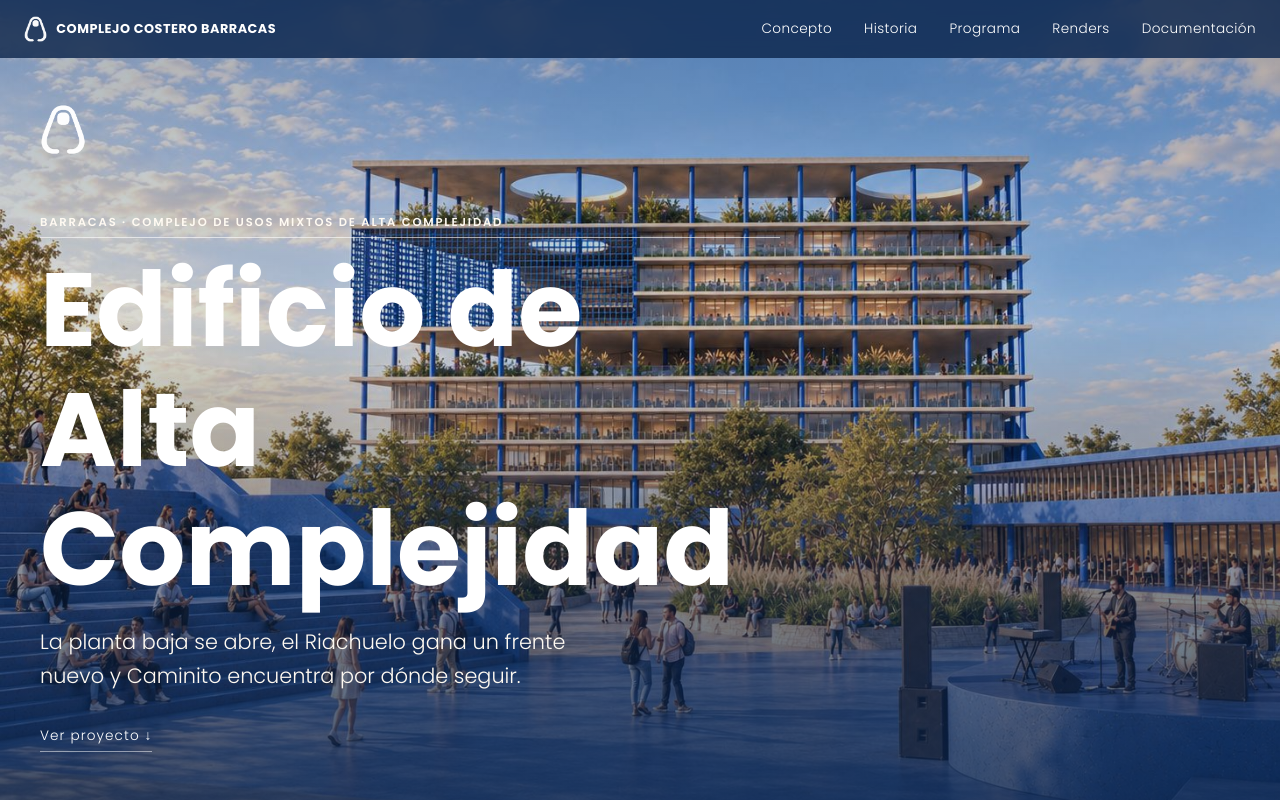
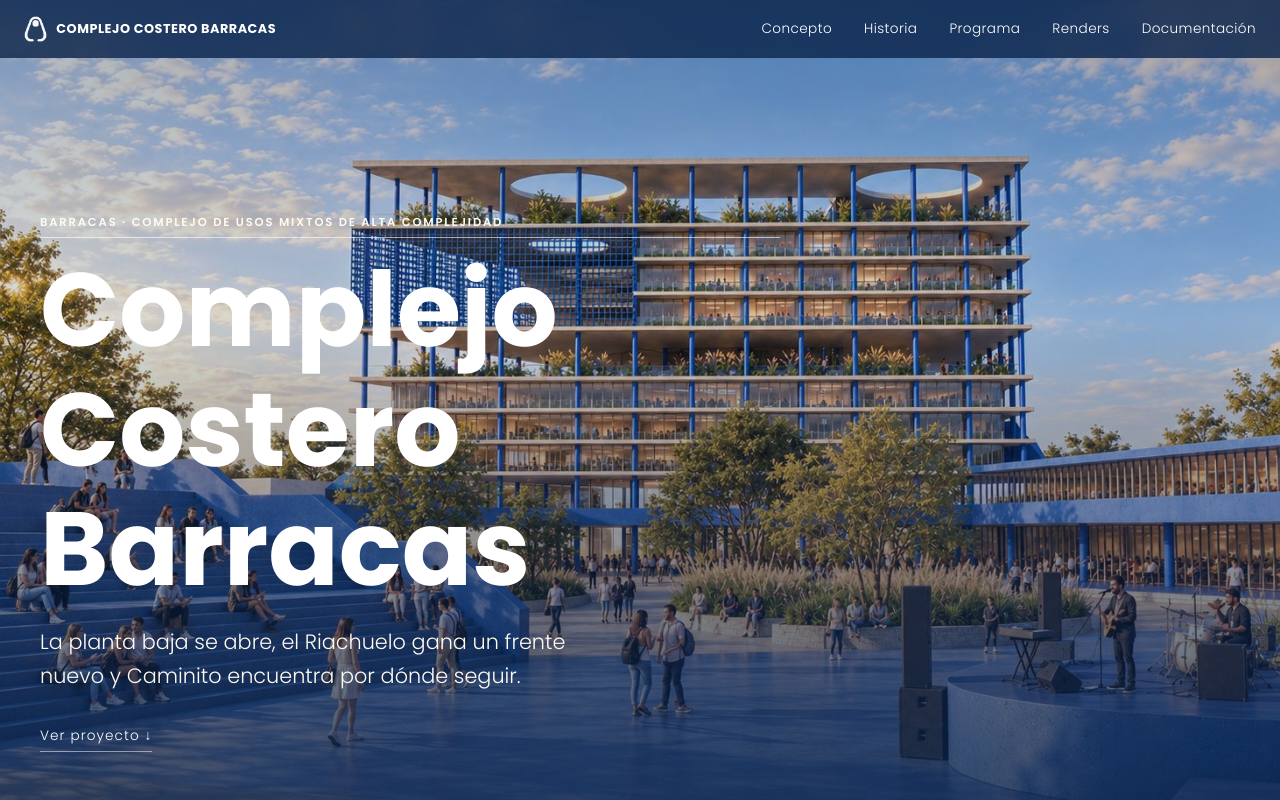
Before and after one commit to Bagliani/Edificio-alta-complejidad, a plain HTML site: page docs/index.html in a window 1280 px wide. Shown: the top 800 px of the page. Drawn offline with Linux system fonts and the light colour scheme.

Commit message:
Saca el logo de la portada y reemplaza el nombre del proyecto por Complejo Costero Barracas
Deja el logo solo en la barra de navegación. El edificio ya no se nombra por su
dirección (Cerri 998) ni por el descriptor genérico "Edificio de Alta Complejidad":
se usa el nombre real del proyecto o "este edificio de alta complejidad", salvo la
mención inicial de ubicación en Concepto y la dirección en el pie de página.

Co-Authored-By: Claude Sonnet 5 <noreply@anthropic.com>

```diff
--- a/docs/index.html
+++ b/docs/index.html
@@ -3,7 +3,7 @@
 <head>
 <meta charset="UTF-8">
 <meta name="viewport" content="width=device-width, initial-scale=1.0">
-<title>Complejo Costero Barracas · Edificio de Alta Complejidad</title>
+<title>Complejo Costero Barracas · Edificio de alta complejidad en Barracas</title>
 <link rel="icon" type="image/png" href="img/favicon.png">
 <link rel="preconnect" href="https://fonts.googleapis.com">
 <link rel="preconnect" href="https://fonts.gstatic.com" crossorigin>
@@ -30,9 +30,8 @@
     <img class="hero__img" src="Renders-web/render-fachada-principal.jpg" alt="Fachada principal del complejo">
     <div class="hero__scrim"></div>
     <div class="hero__content">
-      <img class="hero__logo" src="img/logo.png" alt="Complejo Costero Barracas">
       <p class="eyebrow">Barracas · Complejo de usos mixtos de alta complejidad</p>
-      <h1>Edificio de Alta Complejidad</h1>
+      <h1>Complejo Costero Barracas</h1>
       <p class="hero__lead">La planta baja se abre, el Riachuelo gana un frente nuevo y Caminito encuentra por dónde seguir.</p>
       <a class="hero__scroll" href="#concepto">Ver proyecto ↓</a>
     </div>
@@ -235,8 +234,8 @@
           Cuando cae el sol, la plaza se convierte en escenario: la tarima cultural se activa, los
           locales gastronómicos de la cinta sacan sus mesas hacia afuera y el patrimonio se
           ilumina como memoria viva del lugar. Entre la plaza pública, la terraza del quinto piso
-          y las gradas que envuelven el edificio, Cerri 998 ofrece distintos lugares para
-          quedarse: a comer, a ver una banda en vivo o simplemente a estar.
+          y las gradas que envuelven el edificio, Complejo Costero Barracas ofrece distintos
+          lugares para quedarse: a comer, a ver una banda en vivo o simplemente a estar.
         </p>
       </div>
       <div class="night__carousel">
@@ -412,7 +411,7 @@
       <p class="footer__team">Bagliani · Porto · Baya</p>
       <p class="footer__cat">Cátedra Proyecto Urbano B</p>
     </div>
-    <p class="footer__loc">Barracas — Edificio de Alta Complejidad — Cerri 998, Barracas / La Boca, Buenos Aires</p>
+    <p class="footer__loc">Complejo Costero Barracas — Cerri 998, Barracas / La Boca, Buenos Aires</p>
   </footer>
 
 </main>
--- a/docs/styles.css
+++ b/docs/styles.css
@@ -135,13 +135,6 @@ strong { color: var(--blue); font-weight: 600; }
   padding: 3rem 2.5rem;
   color: var(--white);
   max-width: 820px;
-}
-.hero__logo {
-  position: absolute;
-  top: 6.5rem;
-  left: 2.5rem;
-  height: 3.2rem;
-  width: auto;
 }
 .hero h1 {
   font-size: clamp(3rem, 9vw, 6.5rem);
@@ -635,7 +628,6 @@ strong { color: var(--blue); font-weight: 600; }
 }
 @media (max-width: 520px) {
   .hero__content { padding: 2rem 1.25rem; }
-  .hero__logo { top: 5.5rem; left: 1.25rem; height: 2.4rem; }
   .nav__brand { font-size: 0.65rem; }
   .nav__links { gap: 0.7rem; width: 100%; }
   .nav__links a { font-size: 0.68rem; }
```
